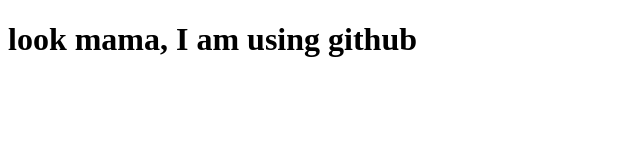
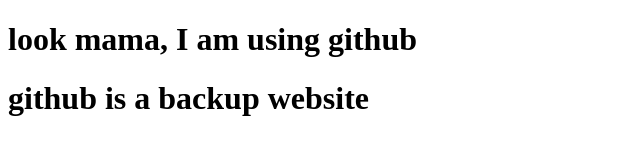
Before and after one commit to Anthony40134480/my-first-website, a plain HTML site: page index.html in a window 1280 px wide. Shown: the whole page, without its empty margins (0-640 px from the left). Drawn offline with Linux system fonts and the light colour scheme.

Commit message:
added something

```diff
--- a/index.html
+++ b/index.html
@@ -8,5 +8,6 @@
 </head>
 <body>
     <h1>look mama, I am using github</h1>
+    <h1>github is a backup website</h1>
 </body>
 </html>
```
